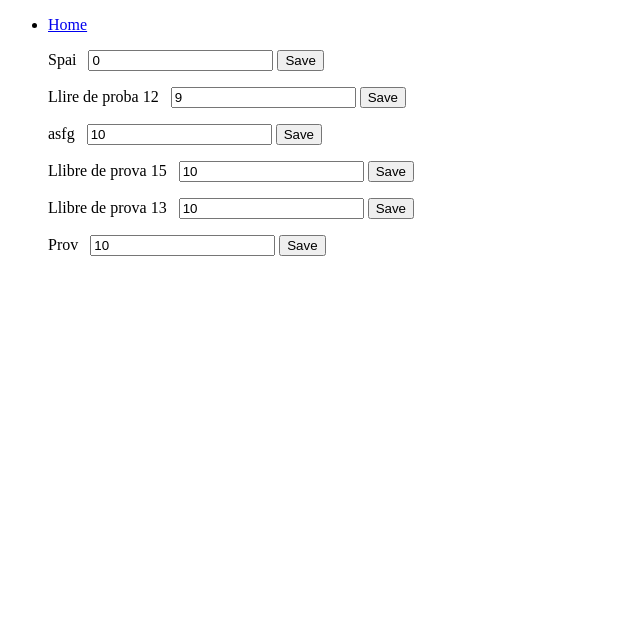
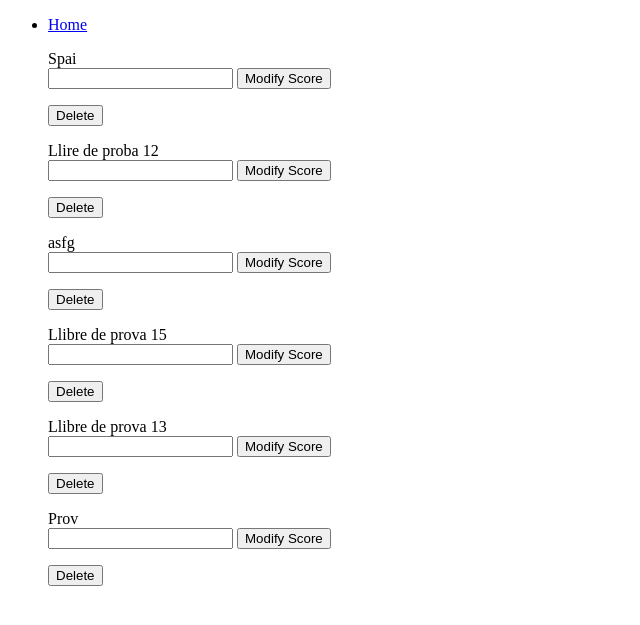
Before and after one commit to LembranT/ProjecteWeb_Practica2, a Django app: template BoogeyBookAPP/templates/results_read_book.html in a window 1280 px wide. Shown: the part 26-651 px from the top of the page, without its empty margins (0-640 px from the left). Run offline with Django 4.2, Linux system fonts and the light colour scheme; the template is opened without the code that fills it: values that come from a table or form of the project are taken from there, others are empty; data comes from the database, SQL or seed files in the repository; some libraries are stand-ins or nearby versions.

Commit message:
delete and update v2

```diff
--- a/BoogeyBookAPP/templates/results_read_book.html
+++ b/BoogeyBookAPP/templates/results_read_book.html
@@ -4,10 +4,15 @@
         {% for book in books %}
         <ul style="list-style-type:none;">
             <li>
-                <form action="/login/" method="post">
-                    {{ book.name }} &nbsp;
-                    <input  value = {{ book.score }} >
-                    <button>Save</button>
+                {{ book.name }}
+                <form action="/book/update_book/" method="GET">
+                    <input name="bookname" type=hidden value = {{ book.name }} >
+                    <input type="text" name="modifiedScore">
+                    <button type="submit">Modify Score</button>
+                </form>
+                <form action="/book/delete_book/" method="GET">
+                    <input name="bookname" type=hidden value = {{ book.name }} >
+                    <button type="submit">Delete</button>
                 </form>
             </li>
         </ul>
--- a/BoogeyBookAPP/templates/search_book.html
+++ b/BoogeyBookAPP/templates/search_book.html
@@ -11,7 +11,7 @@
 <form action="/book/results_read/" method="GET">
     <input type="text" name="data">
     <input type="submit" value="Search">
-</form>
+</form><!--
 <h2>
     Delete a book:<br>
     *Note: The name of the book must be exact
@@ -28,6 +28,6 @@
     <input type="text" name="score">
     <input type="text" name="modifiedScore">
     <input type="submit" value="Modify">
-</form>
+</form>-->
 </body>
 </html>
```
